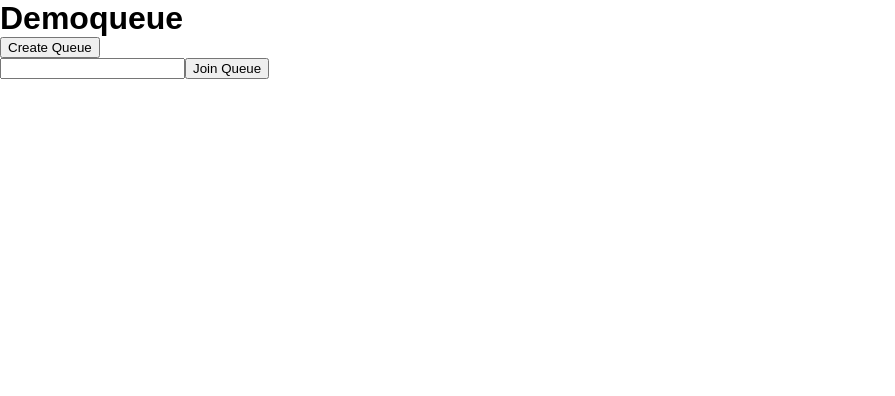
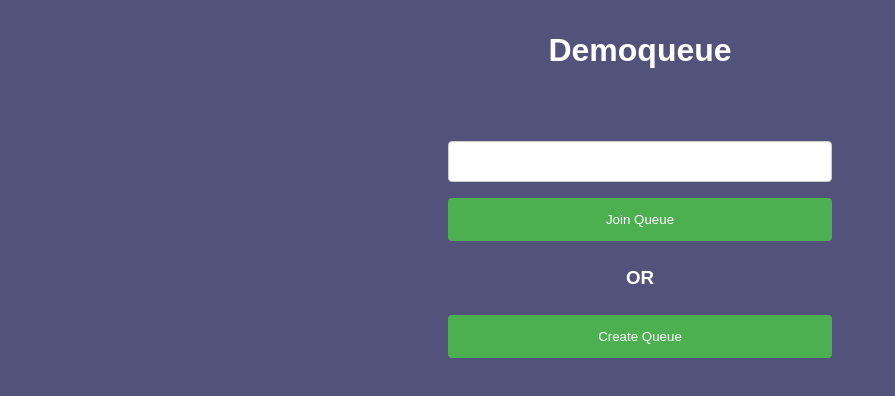
Before and after one commit to AbnerP/Demoqueue, a React (Create React App) app in the folder frontend/: page /home in a window 1280 px wide. Shown: the top 396 px of the page, without its empty margins (0-895 px from the left). Built offline with nearby package versions, Linux system fonts and the light colour scheme.

Commit message:
Initial styling

```diff
--- a/frontend/src/Screens/Landing.css
+++ b/frontend/src/Screens/Landing.css
@@ -0,0 +1,23 @@
+
+.container {
+    text-align: center;
+    margin: 0 auto;
+    color: white;
+    height: 100vh;
+    max-width: 40rem;
+}
+
+.title {
+    padding-top: 2rem;
+    padding-bottom: 4rem;
+}
+
+input[type=text], select {
+  width: 60%;
+  padding: 12px 20px;
+  margin: 8px 0;
+  display: inline-block;
+  border: 1px solid #ccc;
+  border-radius: 4px;
+  box-sizing: border-box;
+}
--- a/frontend/src/Screens/Landing.js
+++ b/frontend/src/Screens/Landing.js
@@ -1,15 +1,15 @@
 import React from "react";
 import { useNavigate } from "react-router-dom";
+import './Landing.css';
 
 function LangdingPage() {
   const navigate = useNavigate();
 
   return (
-    <div>
-      <h1>Demoqueue</h1>
-      <button onClick={() => navigate("/queue")}>Create Queue</button>
+    <div className="container">
+      <h1 className="title">Demoqueue</h1>
 
-      <form
+      <form className="queueForm"
         onSubmit={(e) => {
           e.preventDefault();
           console.log(e);
@@ -18,6 +18,8 @@ function LangdingPage() {
         <input type="text" />
         <button type="submit">Join Queue</button>
       </form>
+      <br /><h3> OR </h3><br />
+      <button onClick={() => navigate("/queue")}>Create Queue</button>
     </div>
   );
 }
--- a/frontend/src/index.css
+++ b/frontend/src/index.css
@@ -1,8 +1,24 @@
 html{
     scroll-behavior: smooth;
+    background-color: #52527a;
 }
 
 * {
     margin: 0;
     font-family: sans-serif;
 }
+
+button {
+  width: 60%;
+  background-color: #4CAF50;
+  color: white;
+  padding: 14px 20px;
+  margin: 8px 0;
+  border: none;
+  border-radius: 4px;
+  cursor: pointer;
+}
+
+button:hover {
+  background-color: #45a049;
+}
```
Also changed, not shown: 1 other file (tests, documents, lock files or other folders).
